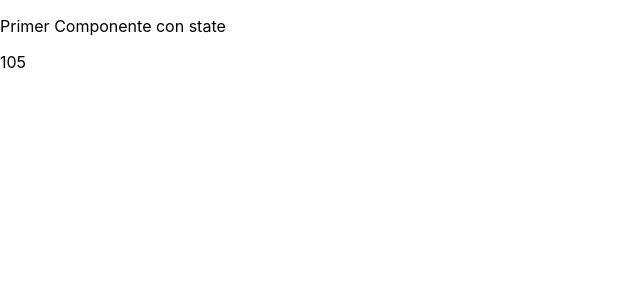
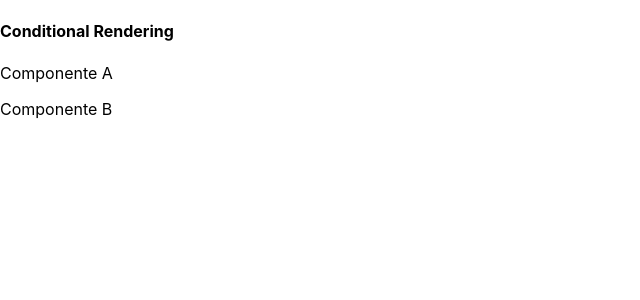
Before and after one commit to jimmy404/REACT-Udemy-Course, a React (Create React App) app: page / in a window 1280 px wide. Shown: the top 300 px of the page, without its empty margins (0-640 px from the left). Built offline with nearby package versions, Linux system fonts and the light colour scheme.

Commit message:
Deleting unnecessary code - App.js

```diff
--- a/src/App.js
+++ b/src/App.js
@@ -1,42 +1,14 @@
 import React, {Component } from 'react';
 import ConditionalSection from './sections/conditional';
 
-class Contador extends Component {
-  constructor(props) {
-    super(props)
-    this.state = { contador: this.props.contadorInicial }
-    setInterval(() => {
-      this.setState({contador: this.state.contador + 1})
-    }, 1000);
-  }
-
-
-
-
-  render() {
-    return <ContadorNumero numero={this.state.contador} />
-  }
-}
-
-Contador.defaultProps = {
-  contadorInicial: 0
-}
-
-  class ContadorNumero extends Component {
-    render() {
-      console.log('ContadorNumero render()');
-      return <span>{this.props.numero}</span>
-    }
-  }
 
 class App extends Component {
   render(){
     return(
       <div>
-        <p>Primer Componente con state</p>
-        <Contador contadorInicial={100}/>
+        <ConditionalSection />
       </div>
-    )
+    );
   }
 }
 
```
